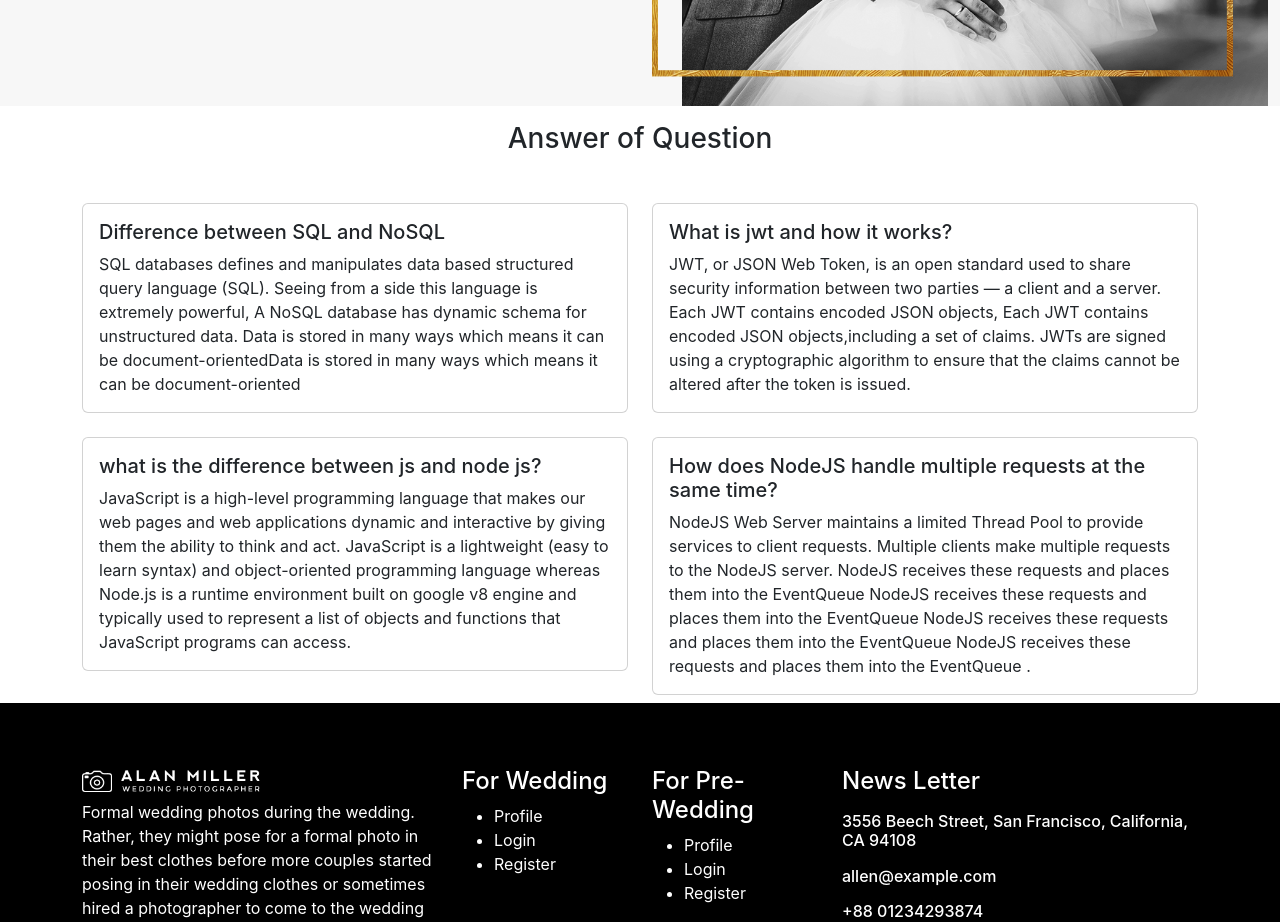
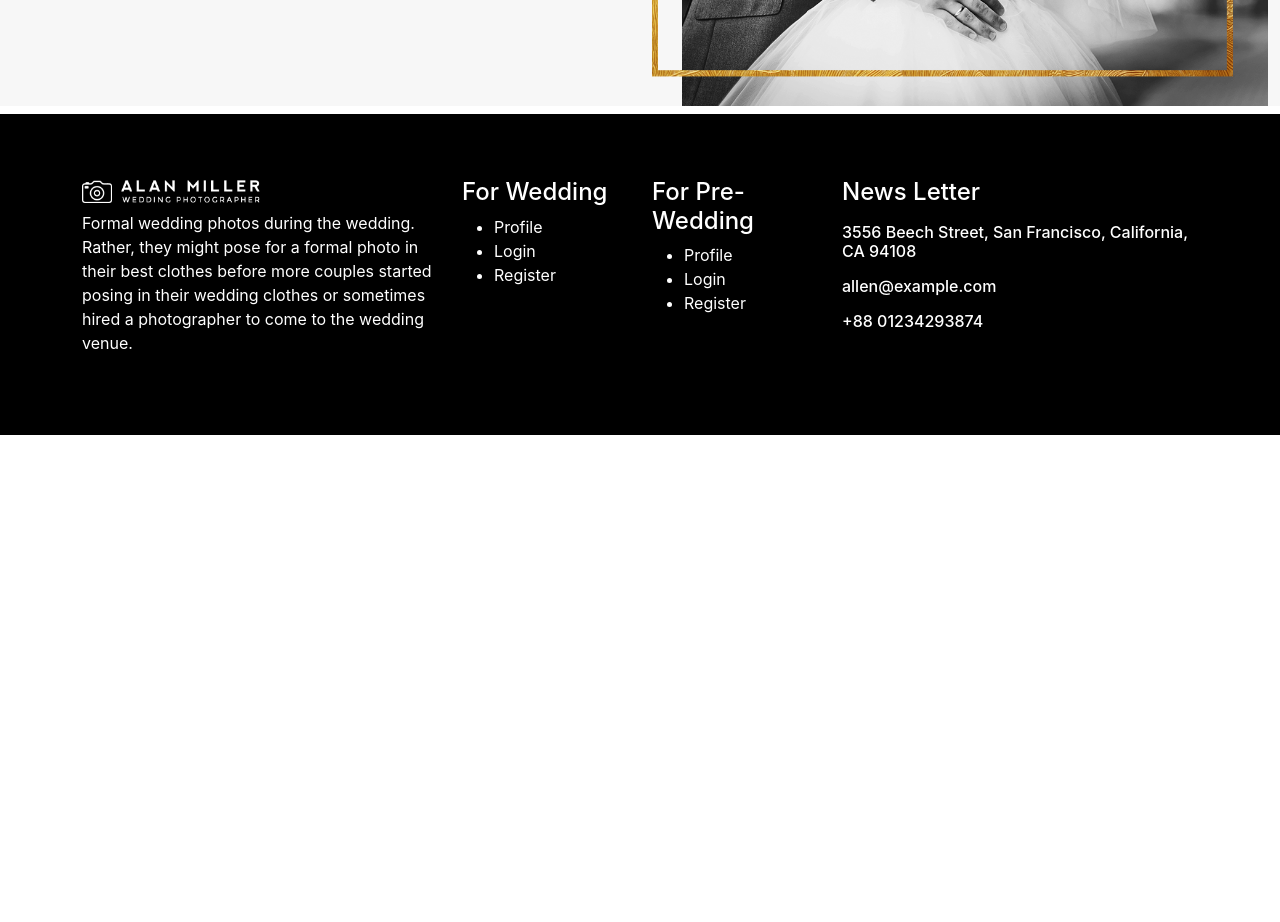
Before and after one commit to kowsarahammd80/photography-web-client, a React (Create React App) app: page / in a window 1280 px wide. Shown: the part 1580-2502 px from the top of the page. After the commit the page ends 2015 px from the top, so only its background shows below. Built offline with nearby package versions, Linux system fonts and the light colour scheme; no server answers.

Commit message:
header-done

```diff
--- a/src/Components/Home/Home.js
+++ b/src/Components/Home/Home.js
@@ -19,7 +19,7 @@ const Home = () => {
           <Together></Together>
         </div>
 
-        <Block></Block>
+        {/* <Block></Block> */}
 
     </div>
   );
```
